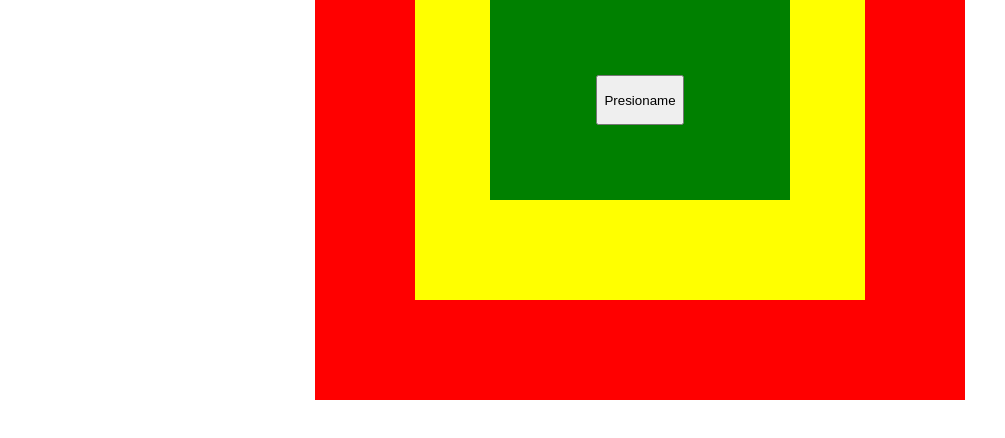
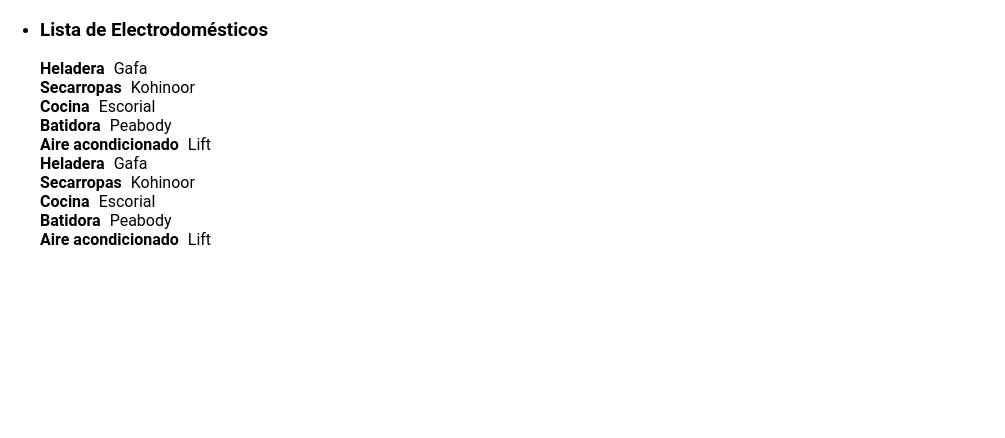
Before and after one commit to Kapee87/practica-react-clase-1, a React (Create React App) app: page / in a window 1280 px wide. Shown: the top 438 px of the page, without its empty margins (0-1005 px from the left). Built offline with nearby package versions, Linux system fonts and the light colour scheme.

Commit message:
ultimo de clase 3

```diff
--- a/src/App.js
+++ b/src/App.js
@@ -1,43 +1,22 @@
 import './App.css';
+import Lista from './components/Lista'
+
+
+// import Contador from './components/contador'
+
 
 
 function App() {
 
-  const estilos = {
-    div1: { backgroundColor: 'red', width: 650, height: 400, margin: '0 auto' },
-    div2: { backgroundColor: 'yellow', width: 450, height: 300, margin: '0 auto' },
-    div3: { backgroundColor: 'green', width: 300, height: 200, margin: '0 auto',
-      display: 'flex', justifyContent: 'center', alignItems: 'center' },
-    btn: { height: 50 },
-  }
-
-  function eventHandler(e) {
-    if (e.target.style.backgroundColor == 'red'){
-      e.target.style.backgroundColor = 'blue';
-    }else{
-      e.target.style.backgroundColor = 'red';
-
-    }
-  }
-
-  function detenerPropagacion(e) {
-    e.stopPropagation();
-  }
 
   return (
-    <div style={estilos.div1} onClick={eventHandler}>
+    <div>
 
-      <div style={estilos.div2} onClick={detenerPropagacion}>
 
-        <div style={estilos.div3}>
+      <Lista />
 
-          <button style={estilos.btn}>Presioname</button>
-
-        </div>
-
-      </div>
-
+      {/* <Contador /> */}
     </div>
-  );
+    );
 }
 export default App;
--- a/src/components/ListItem.js
+++ b/src/components/ListItem.js
@@ -1,9 +1,9 @@
-const ListItem = (props) =>{
+const ListItem = ({contenido, eliminar}) =>{
 
     return(
-        <li style={{listStyle: 'none'}}>
-            <strong >{props.contenido.strong} </strong>
-            <span style ={ {paddingLeft:5}}>{props.contenido.span} </span>
+        <li style={{listStyle: 'none'}} onClick={() => eliminar(contenido.id) } >
+            <strong >{contenido.strong} </strong>
+            <span style ={ {paddingLeft:5}}>{contenido.span} </span>
       </li>
     )
 
--- a/src/components/Lista.js
+++ b/src/components/Lista.js
@@ -1,16 +1,36 @@
+import { useState } from "react";
 import ListItem from "./ListItem";
 
-function Lista({titulo, lista, children}){
+const electrodomesticosData = [
+   {id: 1, strong: 'Heladera', span:'Gafa'},
+   {id: 2, strong: 'Secarropas', span:'Kohinoor'},
+   {id: 3, strong: 'Cocina', span:'Escorial'},
+   {id: 4, strong: 'Batidora', span:'Peabody'},
+   {id: 5, strong: 'Aire acondicionado', span:'Lift'}
+ ]
 
+function Lista(){
+
+  const [electrodomesticos, setElectrodomesticos]=useState(electrodomesticosData);
+
+  function eliminarItem(itemAEliminar){
+    const listaActualizada = electrodomesticos.filter(item => item.id !== itemAEliminar);
+    setElectrodomesticos(listaActualizada);
+  }
 
     return(
         <ul>
-          <li><h3> {titulo} </h3> </li>
-          {lista.map(item => (
-            <ListItem key={item.id} contenido={item}/>
+          <li><h3>Lista de Electrodomésticos </h3> </li>
+          {/* versión de bajo perfomance con index */}
+          {electrodomesticos.map((item, index) => (
+            <ListItem key={index} contenido={item} eliminar={eliminarItem} />
           )) }
+          {/* versión mejorada con id unico */}
+          {electrodomesticos.map(item => (
+            <ListItem key={item.id} contenido={item} eliminar={eliminarItem} />
+          ))}
 
-          { children }
+          {/* { children } */}
           </ul>
     )
 }
--- /dev/null
+++ b/src/components/contador.js
@@ -0,0 +1,27 @@
+import { useState } from "react";
+
+const Contador = () => {
+
+    const[contador, setContador]= useState(0);
+
+    const sumar = () => setContador(valorActual => valorActual +1);
+    const restar = () => setContador(prevState => prevState -1);
+    const reiniciar = () => setContador(0);
+
+return (
+
+    <>
+
+        <div>Hola</div>
+        <div style={{display:"flex"}}>
+
+            <button onClick={sumar}> + </button>
+            <h2 style={{margin:'1rem'}}>{contador} </h2>
+            <button onClick={restar}> - </button>
+            <button onClick={reiniciar}>Reiniciar</button>
+        </div>
+    </>
+)
+}
+
+export default Contador;
```
